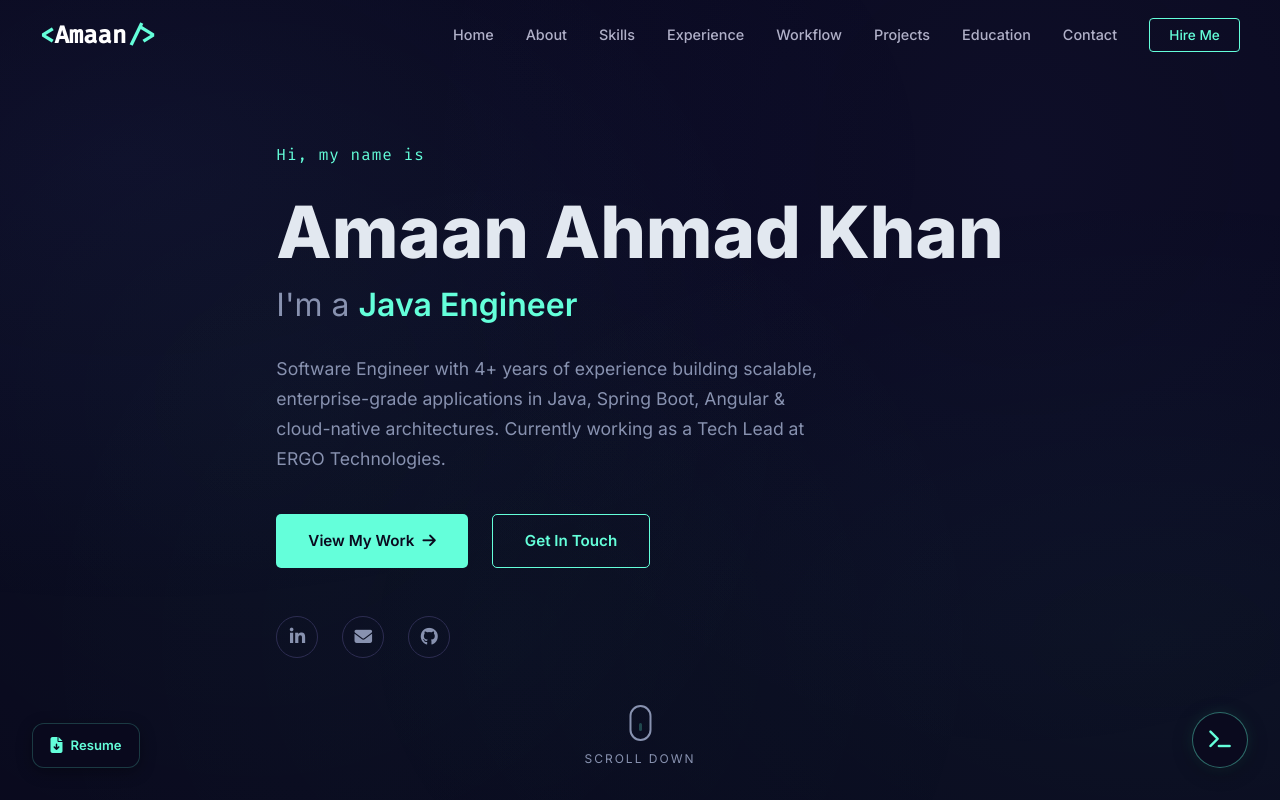
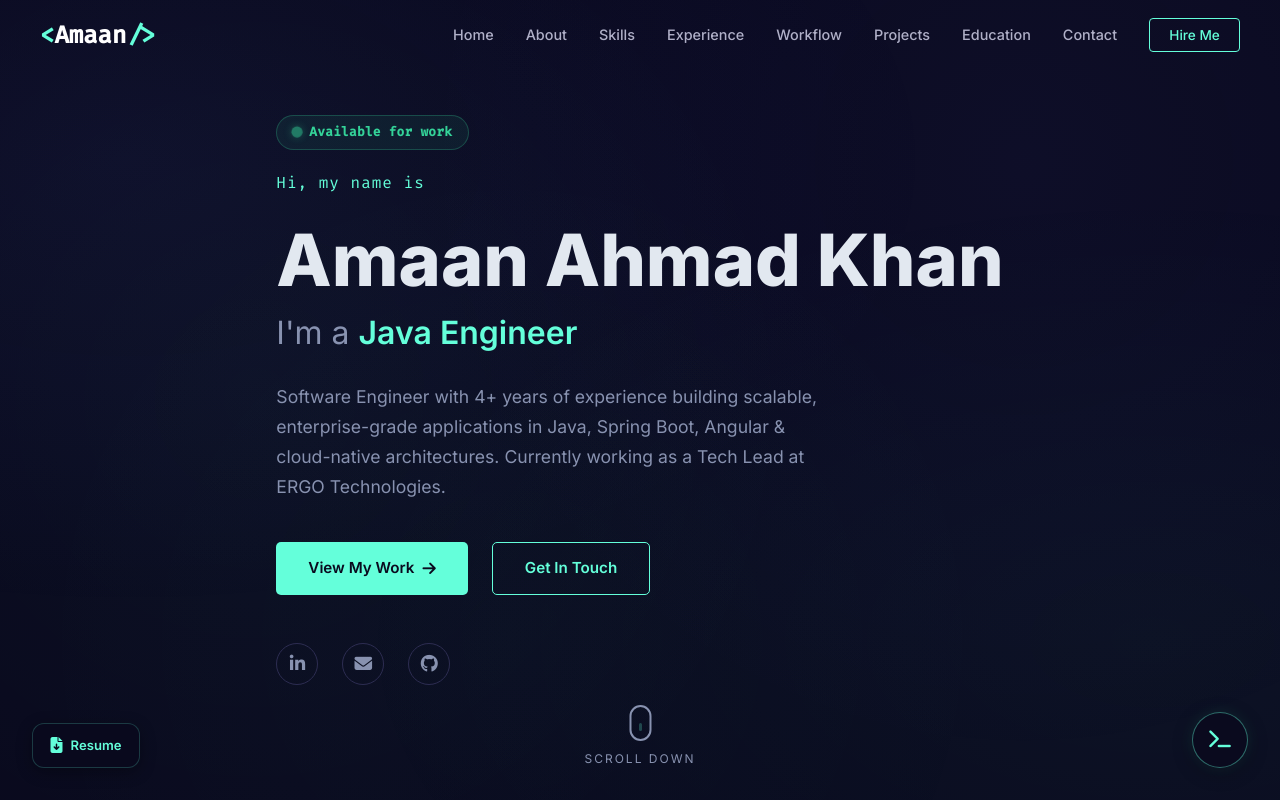
Before and after one commit to amaan-dev1999/Portfolio, an Angular app: page / in a window 1280 px wide. Shown: the top 800 px of the page. Built offline with nearby package versions, Linux system fonts and the light colour scheme.

Commit message:
Add availability badge to hero section

```diff
--- a/src/app/components/hero/hero.html
+++ b/src/app/components/hero/hero.html
@@ -1,6 +1,10 @@
 <section id="home" class="hero">
   <div class="hero-bg-particles"></div>
   <div class="hero-content">
+    <div class="availability-badge">
+      <span class="pulse-dot"></span>
+      Available for work
+    </div>
     <p class="hero-greeting">Hi, my name is</p>
     <h1 class="hero-name">Amaan Ahmad Khan</h1>
     <h2 class="hero-role">
--- a/src/app/components/hero/hero.scss
+++ b/src/app/components/hero/hero.scss
@@ -24,6 +24,37 @@
   z-index: 1;
   max-width: 800px;
   animation: fadeInUp 1s ease;
+}
+
+// Availability badge
+.availability-badge {
+  display: inline-flex;
+  align-items: center;
+  gap: 0.5rem;
+  padding: 0.4rem 1rem;
+  background: rgba(52, 211, 153, 0.08);
+  border: 1px solid rgba(52, 211, 153, 0.25);
+  border-radius: 20px;
+  color: #34d399;
+  font-size: 0.8rem;
+  font-weight: 600;
+  font-family: 'Fira Code', monospace;
+  margin-bottom: 1.25rem;
+  letter-spacing: 0.02em;
+}
+
+.pulse-dot {
+  width: 8px;
+  height: 8px;
+  border-radius: 50%;
+  background: #34d399;
+  box-shadow: 0 0 6px rgba(52, 211, 153, 0.6);
+  animation: pulseDot 2s ease-in-out infinite;
+}
+
+@keyframes pulseDot {
+  0%, 100% { opacity: 1; transform: scale(1); }
+  50% { opacity: 0.5; transform: scale(1.4); }
 }
 
 .hero-greeting {
```
